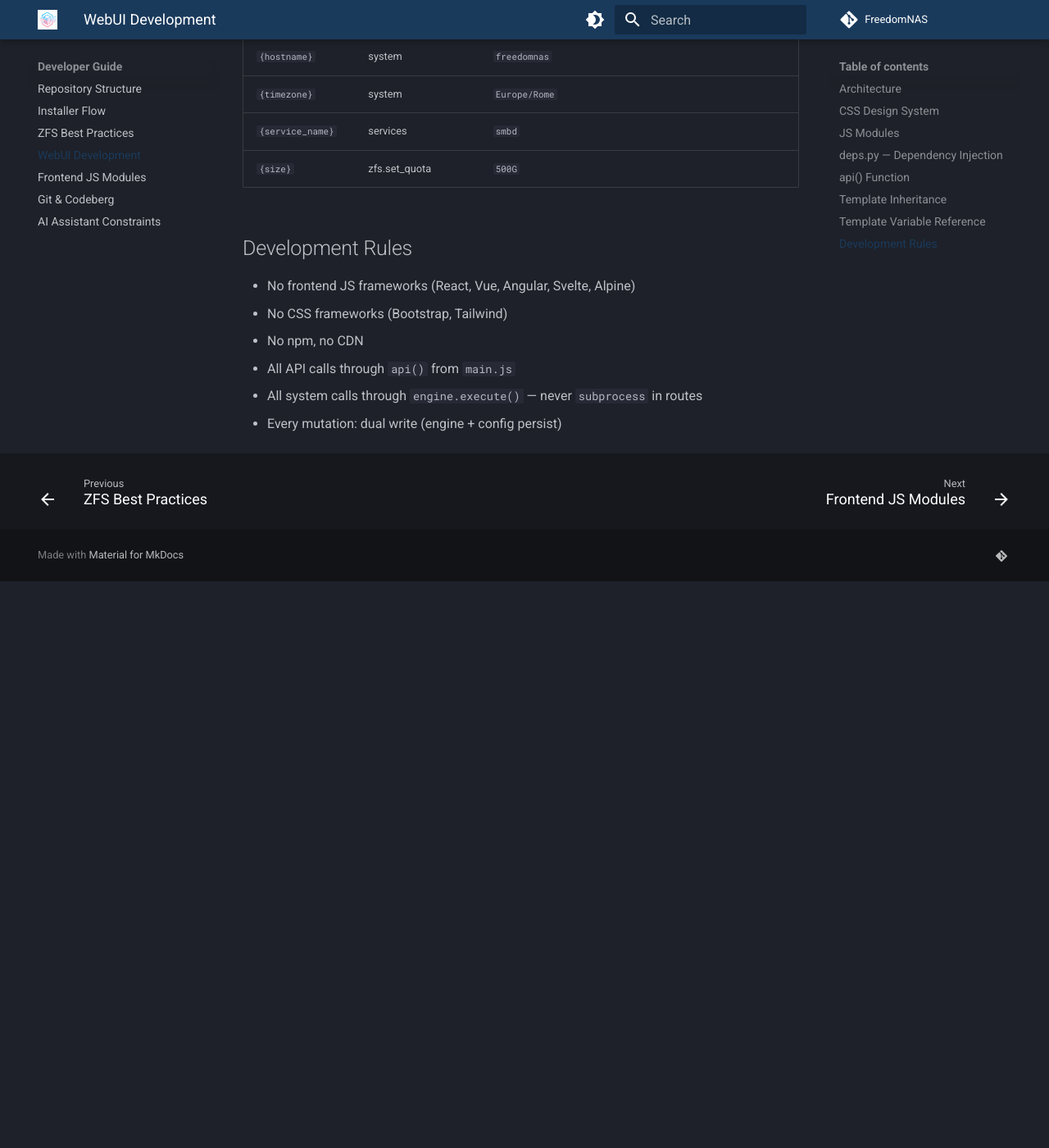
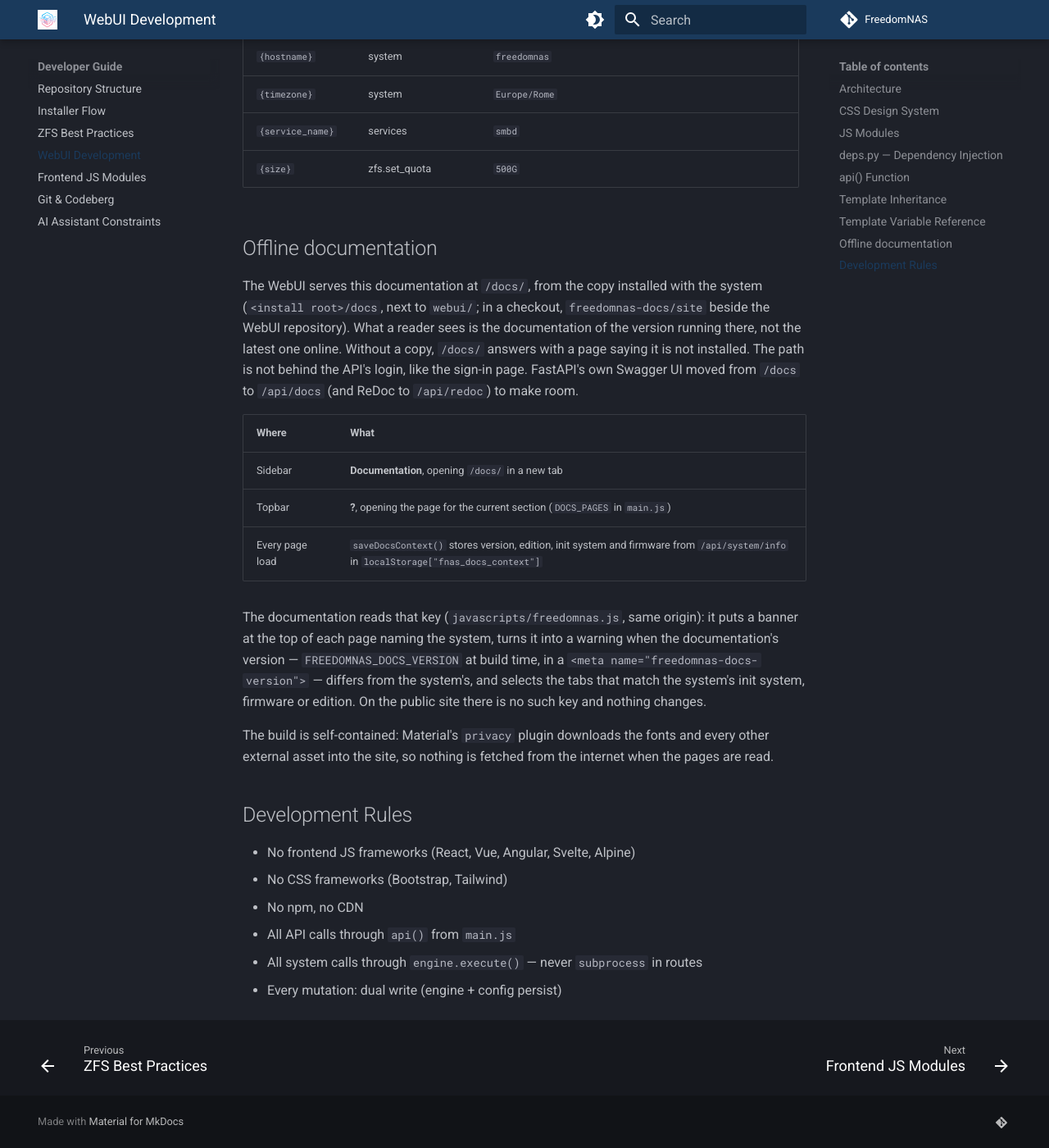
Before and after one commit to FreedomNAS/freedomnas-docs, an MkDocs documentation site: the page built from docs/developer/webui.md, in a window 1280 px wide and 1400 px high, scrolled down 5305 px. Shown: the whole window at 82% size. Built offline with MkDocs 1.6.1 and Material for MkDocs 9.7.7, drawn with Linux system fonts in a browser that asks for light colours; plug-ins that fetch from the network failed and are left out; before the commit the page ends 6014 px from its top, so only the background shows below that.

Commit message:
Document the offline documentation in the WebUI

```diff
--- a/docs/developer/webui.md
+++ b/docs/developer/webui.md
@@ -193,6 +193,34 @@ All authenticated pages extend `base.html`:
 | `{service_name}` | services | `smbd` |
 | `{size}` | zfs.set_quota | `500G` |
 
+## Offline documentation
+
+The WebUI serves this documentation at `/docs/`, from the copy installed
+with the system (`<install root>/docs`, next to `webui/`; in a checkout,
+`freedomnas-docs/site` beside the WebUI repository). What a reader sees is
+the documentation of the version running there, not the latest one online.
+Without a copy, `/docs/` answers with a page saying it is not installed. The
+path is not behind the API's login, like the sign-in page. FastAPI's own
+Swagger UI moved from `/docs` to `/api/docs` (and ReDoc to `/api/redoc`) to
+make room.
+
+| Where | What |
+|-------|------|
+| Sidebar | **Documentation**, opening `/docs/` in a new tab |
+| Topbar | **?**, opening the page for the current section (`DOCS_PAGES` in `main.js`) |
+| Every page load | `saveDocsContext()` stores version, edition, init system and firmware from `/api/system/info` in `localStorage["fnas_docs_context"]` |
+
+The documentation reads that key (`javascripts/freedomnas.js`, same origin):
+it puts a banner at the top of each page naming the system, turns it into a
+warning when the documentation's version — `FREEDOMNAS_DOCS_VERSION` at build
+time, in a `<meta name="freedomnas-docs-version">` — differs from the
+system's, and selects the tabs that match the system's init system, firmware
+or edition. On the public site there is no such key and nothing changes.
+
+The build is self-contained: Material's `privacy` plugin downloads the fonts
+and every other external asset into the site, so nothing is fetched from
+the internet when the pages are read.
+
 ## Development Rules
 
 - No frontend JS frameworks (React, Vue, Angular, Svelte, Alpine)
```
Also changed, not shown: docs/api/system.md (+12 -1 lines).
